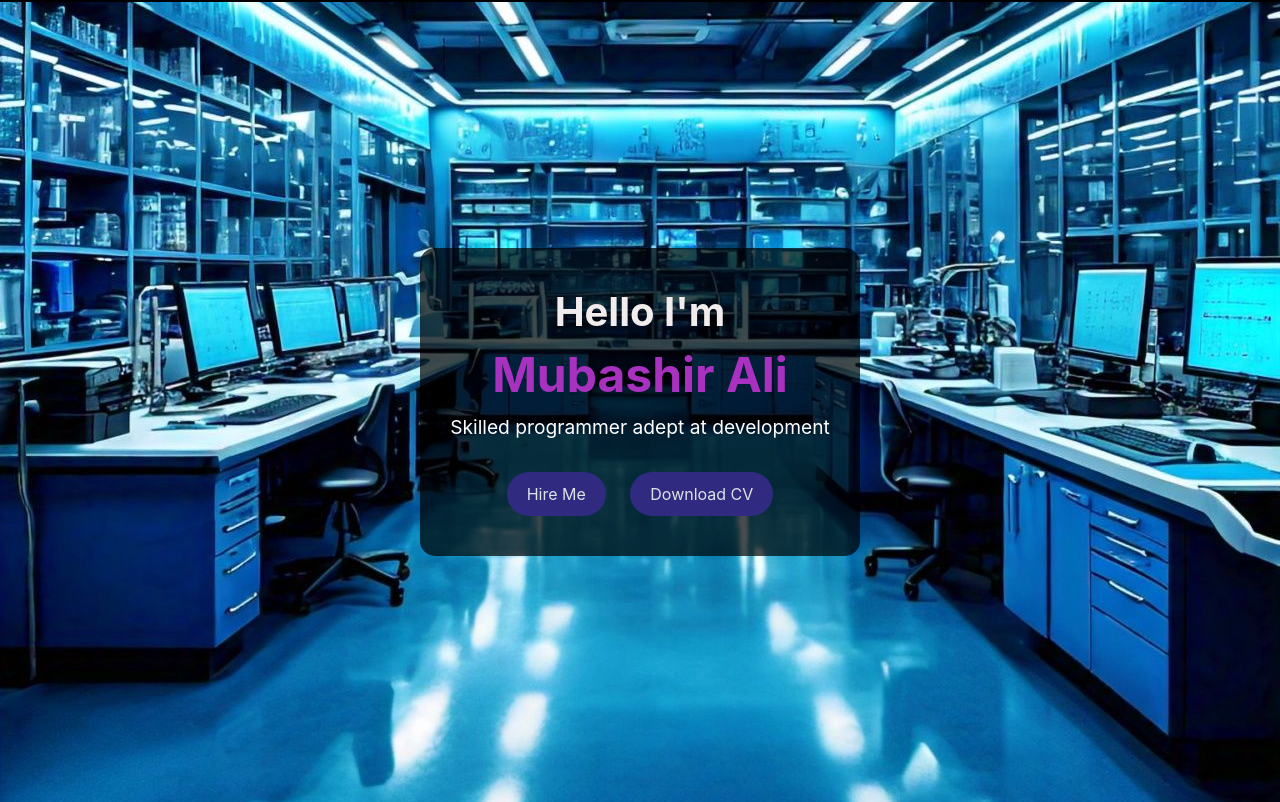
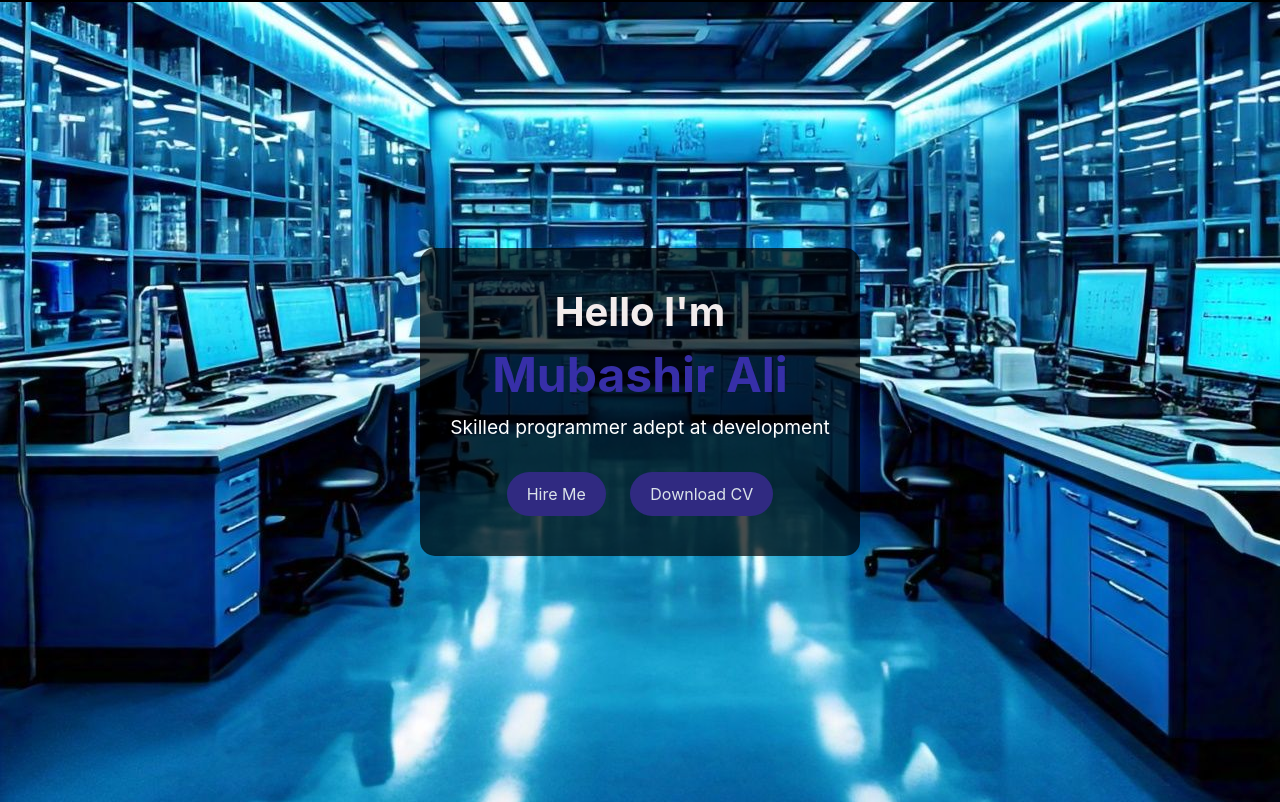
Before and after one commit to mubashir1837/bio-portfolio, a plain HTML site: page index.html in a window 1280 px wide. Shown: the part 54-856 px from the top of the page. Drawn offline with nearby package versions, Linux system fonts and the light colour scheme.

Commit message:
portfolio

```diff
--- a/home.css
+++ b/home.css
@@ -55,7 +55,7 @@
     font-size: 3em;
     margin: 10px 0;
     font-weight: bold;
-    color: #A831C0;
+    color:  #372fa8;
   }
 
   .homesection p {
```
